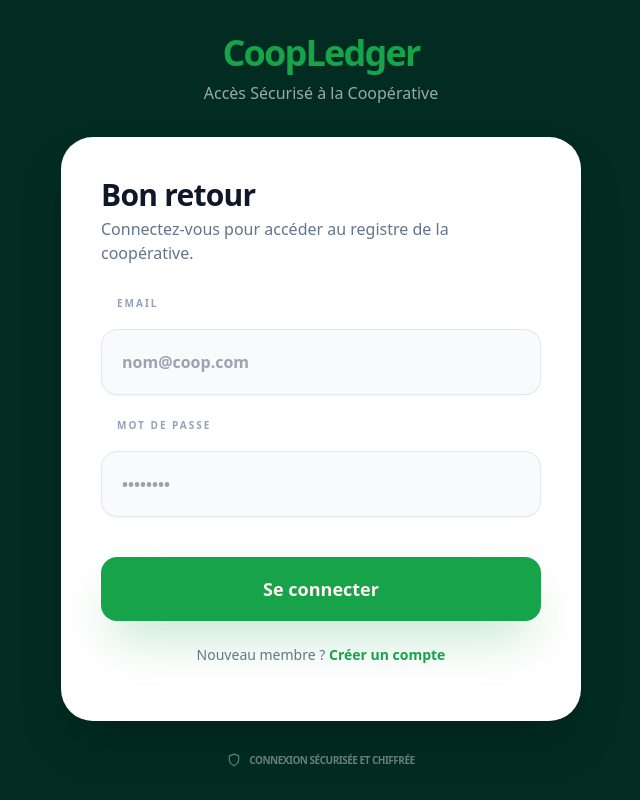
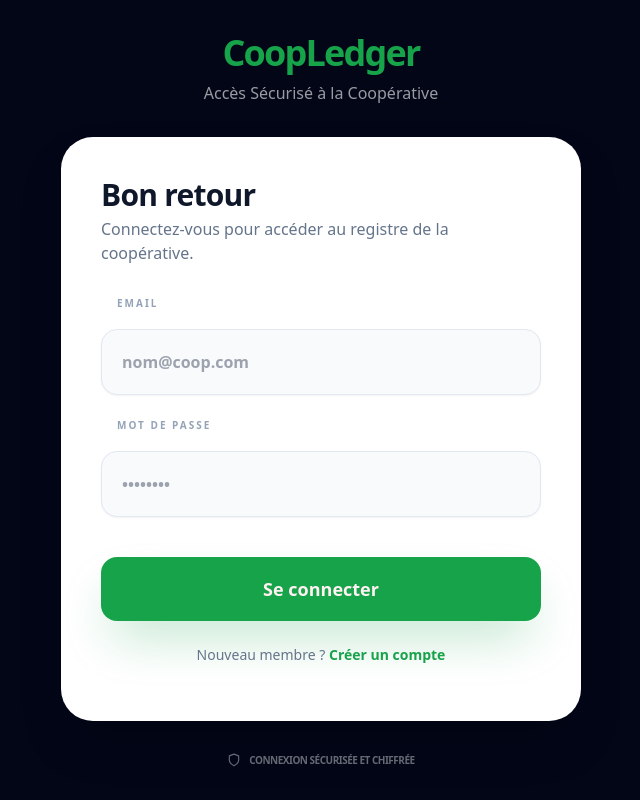
Before and after one commit to Bornia04/Coop, a Next.js app: page /app/login in a window 1280 px wide. Shown: the whole page, without its empty margins (319-959 px from the left). Built offline with nearby package versions, Linux system fonts and the light colour scheme.

Commit message:
🖼️ UI : Ajout de l'image de fond sur la page de login et sécurisation du chemin DB

```diff
--- a/app/app/login/page.tsx
+++ b/app/app/login/page.tsx
@@ -45,8 +45,14 @@ export default function Login() {
   };
 
   return (
-    <div className="min-h-screen flex items-center justify-center bg-[#022C22] px-4">
-      <div className="w-full max-w-[520px] space-y-8">
+    <div className="min-h-screen flex items-center justify-center bg-[#020617] px-4 relative overflow-hidden">
+      {/* Background Image with Overlay */}
+      <div
+        className="absolute inset-0 z-0 bg-cover bg-center bg-no-repeat"
+        style={{ backgroundImage: 'linear-gradient(to bottom, rgba(2, 6, 23, 0.8), rgba(2, 6, 23, 0.9)), url("/hero-bg.jpg")' }}
+      ></div>
+
+      <div className="w-full max-w-[520px] space-y-8 relative z-10">
         <div className="text-center">
           <Link href="/" className="text-4xl font-black text-primary tracking-tighter">CoopLedger</Link>
           <p className="text-white/60 mt-2 font-medium">Accès Sécurisé à la Coopérative</p>
--- a/app/page.tsx
+++ b/app/page.tsx
@@ -7,9 +7,15 @@ export default function Home() {
   return (
     <div className="min-h-screen bg-[#020617] text-white selection:bg-primary selection:text-white overflow-x-hidden pt-20">
       {/* Hero Section */}
-      <section className="relative pt-20 pb-20 px-6">
-        <div className="absolute top-0 left-1/2 -translate-x-1/2 w-[1000px] h-[600px] bg-primary/20 blur-[120px] rounded-full -z-10 opacity-30"></div>
-        <div className="max-w-7xl mx-auto text-center">
+      <section className="relative pt-20 pb-32 px-6 min-h-[90vh] flex items-center overflow-hidden">
+        {/* Background Image with Overlay */}
+        <div
+          className="absolute inset-0 z-0 bg-cover bg-center bg-no-repeat transition-transform duration-1000 hover:scale-105"
+          style={{ backgroundImage: 'linear-gradient(to bottom, rgba(2, 6, 23, 0.8), rgba(2, 6, 23, 0.9)), url("/hero-bg.jpg")' }}
+        ></div>
+
+        <div className="absolute top-0 left-1/2 -translate-x-1/2 w-[1000px] h-[600px] bg-primary/20 blur-[120px] rounded-full z-10 opacity-30"></div>
+        <div className="max-w-7xl mx-auto text-center relative z-20">
           <div className="inline-flex items-center gap-2 bg-white/5 border border-white/10 px-4 py-2 rounded-full mb-8 animate-fade-in">
             <span className="w-2 h-2 bg-primary rounded-full animate-pulse"></span>
             <span className="text-[10px] font-black uppercase tracking-[0.2em] text-primary">Mainnet Local Actif</span>
--- a/lib/db.ts
+++ b/lib/db.ts
@@ -1,7 +1,8 @@
 import fs from 'fs';
 import path from 'path';
 
-const DB_PATH = path.join(process.cwd(), 'db.json');
+// On cherche le db.json à la racine du projet CoopLedger
+const DB_PATH = path.resolve(process.cwd(), 'db.json');
 
 export interface Transaction {
   id: string;
```
Also changed, not shown: public/hero-bg.jpg (added).
